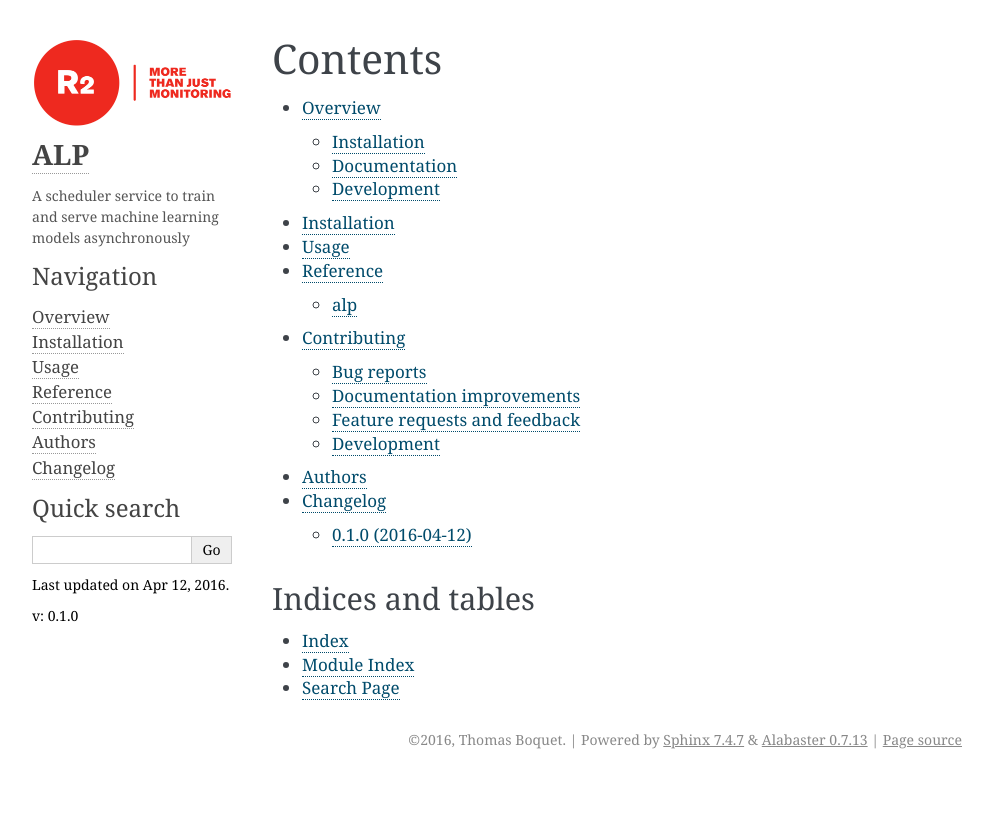
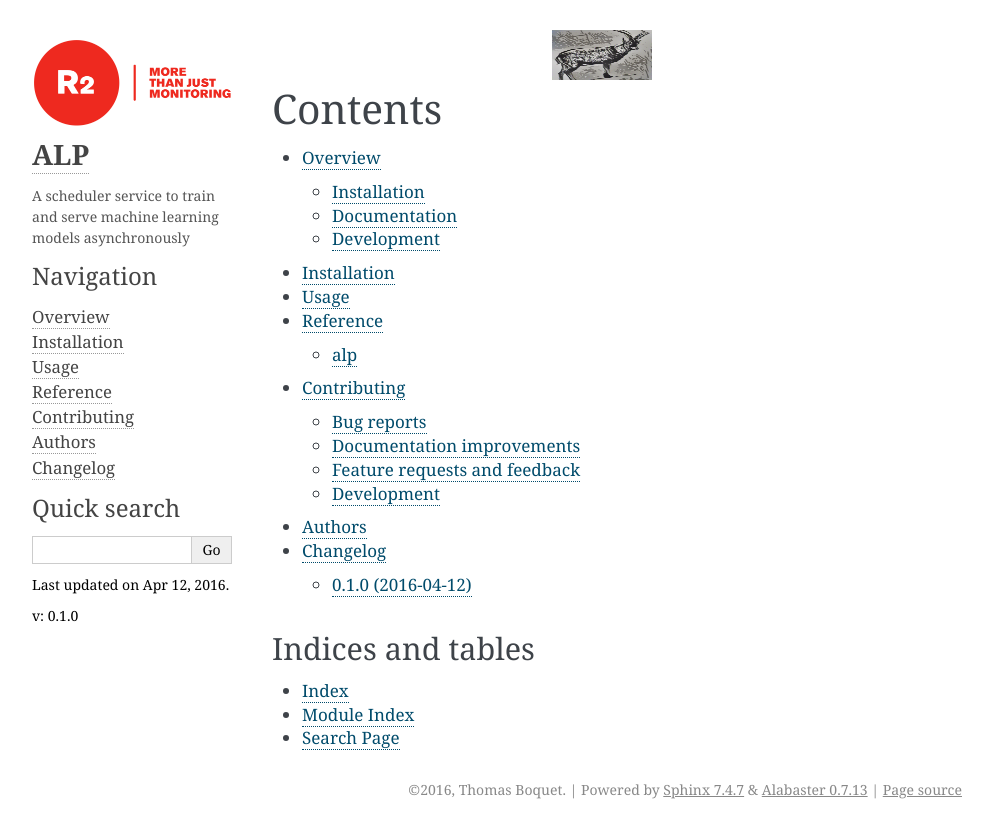
Before and after one commit to tboquet/python-alp, a Sphinx documentation site: the page built from docs/index.rst, in a window 1280 px wide. Shown: the top 838 px of the page, without its empty margins (148-1141 px from the left). Built offline with Sphinx 7.4.7, drawn with Linux system fonts in a browser that asks for light colours.

Commit message:
+ test image

```diff
--- a/docs/index.rst
+++ b/docs/index.rst
@@ -1,3 +1,9 @@
+.. image:: _static/last_bouquetin.png
+   :height: 100px
+   :width: 200 px
+   :scale: 50 %
+   :align: center
+
 ========
 Contents
 ========
```
Also changed, not shown: docs/_static/last_bouquetin.png (added).
